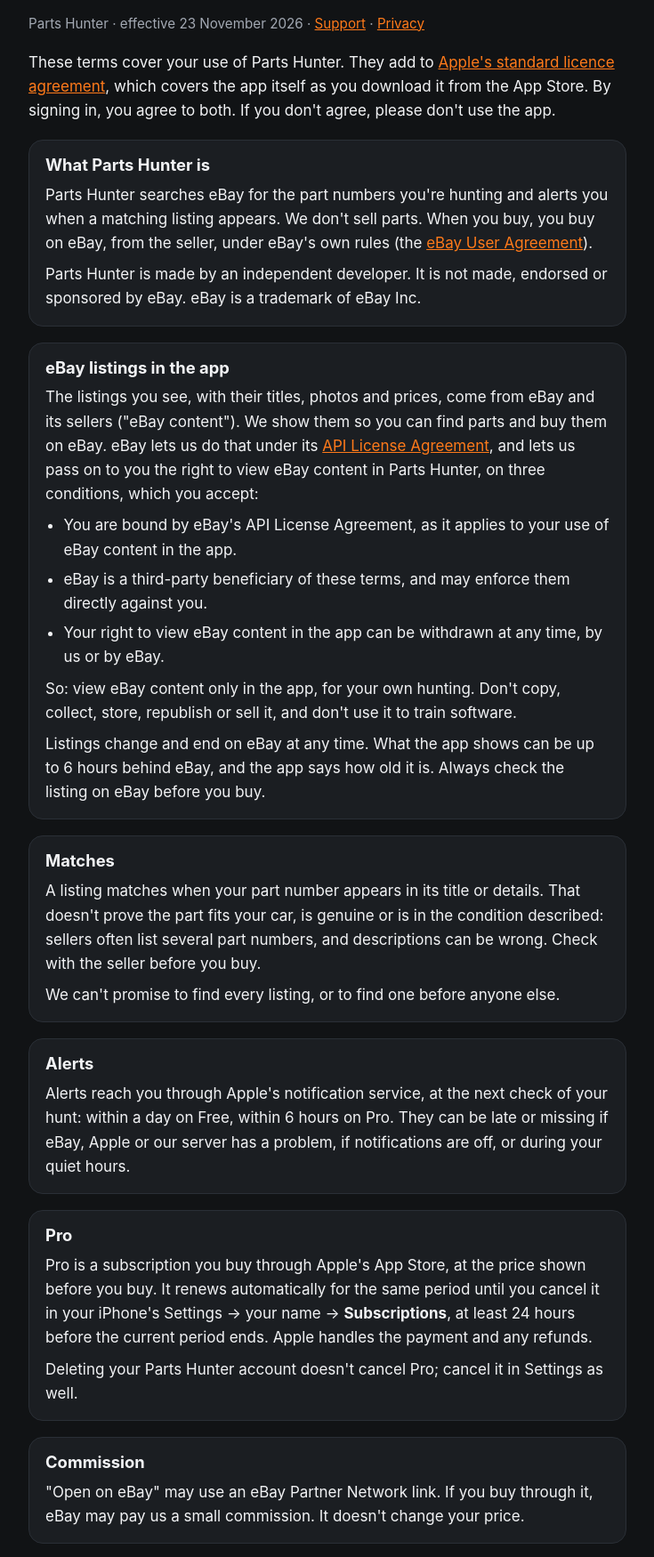
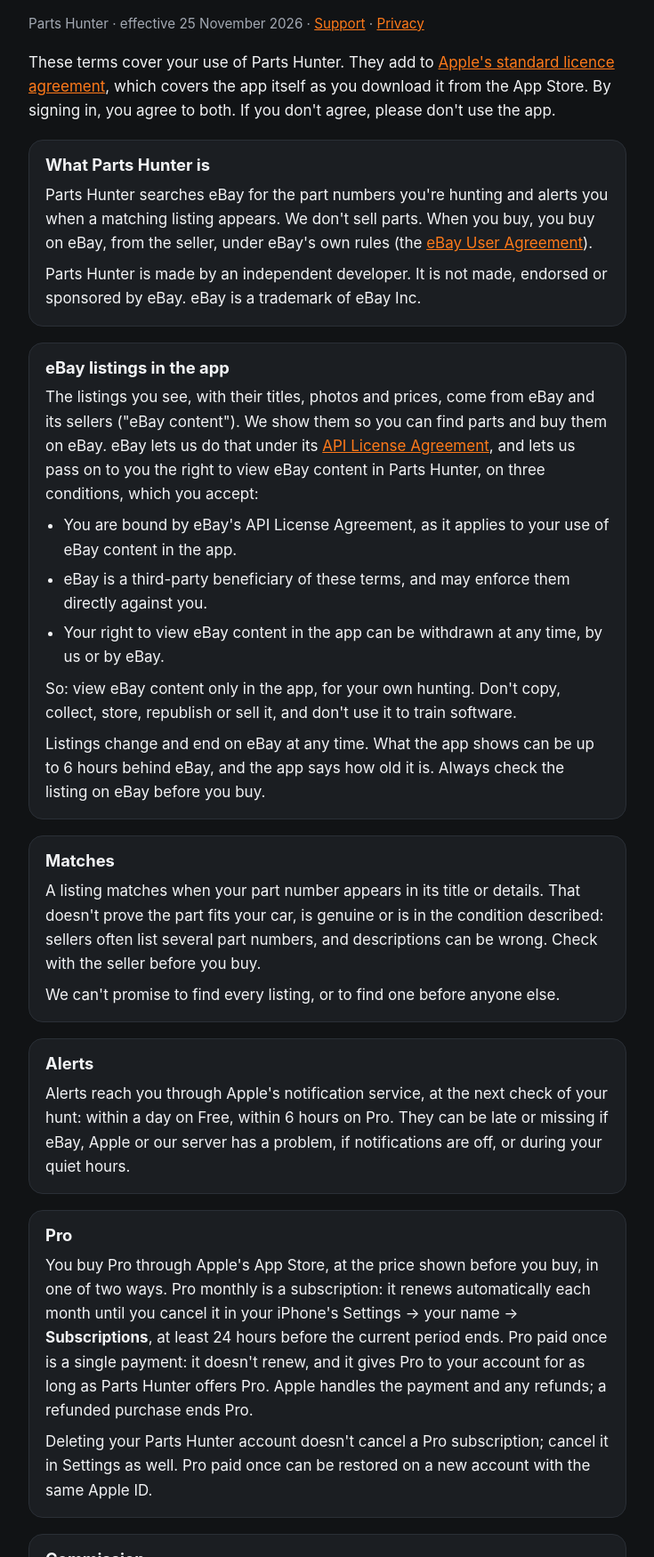
Before and after one commit to TomoJ123/parts-hunter, a plain HTML site: page terms/index.html in a window 1280 px wide. Shown: the part 72-1822 px from the top of the page at 89% size, without its empty margins (272-1007 px from the left). Drawn offline with Linux system fonts and the light colour scheme.

Commit message:
Pro monthly or paid once: update the support, privacy and terms pages

```diff
--- a/terms/index.html
+++ b/terms/index.html
@@ -11,7 +11,7 @@
 <body>
 <main>
   <h1>Terms of use for Parts Hunter</h1>
-  <p class="soft">Parts Hunter · effective 23 November 2026 · <a href="../">Support</a> · <a href="../privacy/">Privacy</a></p>
+  <p class="soft">Parts Hunter · effective 25 November 2026 · <a href="../">Support</a> · <a href="../privacy/">Privacy</a></p>
   <p>These terms cover your use of Parts Hunter. They add to <a href="https://www.apple.com/legal/internet-services/itunes/dev/stdeula/">Apple's standard licence agreement</a>, which covers the app itself as you download it from the App Store. By signing in, you agree to both. If you don't agree, please don't use the app.</p>
 
   <div class="card">
@@ -45,8 +45,8 @@
 
   <div class="card">
     <h2>Pro</h2>
-    <p>Pro is a subscription you buy through Apple's App Store, at the price shown before you buy. It renews automatically for the same period until you cancel it in your iPhone's Settings → your name → <strong>Subscriptions</strong>, at least 24 hours before the current period ends. Apple handles the payment and any refunds.</p>
-    <p>Deleting your Parts Hunter account doesn't cancel Pro; cancel it in Settings as well.</p>
+    <p>You buy Pro through Apple's App Store, at the price shown before you buy, in one of two ways. Pro monthly is a subscription: it renews automatically each month until you cancel it in your iPhone's Settings → your name → <strong>Subscriptions</strong>, at least 24 hours before the current period ends. Pro paid once is a single payment: it doesn't renew, and it gives Pro to your account for as long as Parts Hunter offers Pro. Apple handles the payment and any refunds; a refunded purchase ends Pro.</p>
+    <p>Deleting your Parts Hunter account doesn't cancel a Pro subscription; cancel it in Settings as well. Pro paid once can be restored on a new account with the same Apple ID.</p>
   </div>
 
   <div class="card">
```
Also changed, not shown: index.html (+1 -1 lines), privacy/index.html (+2 -2 lines).
